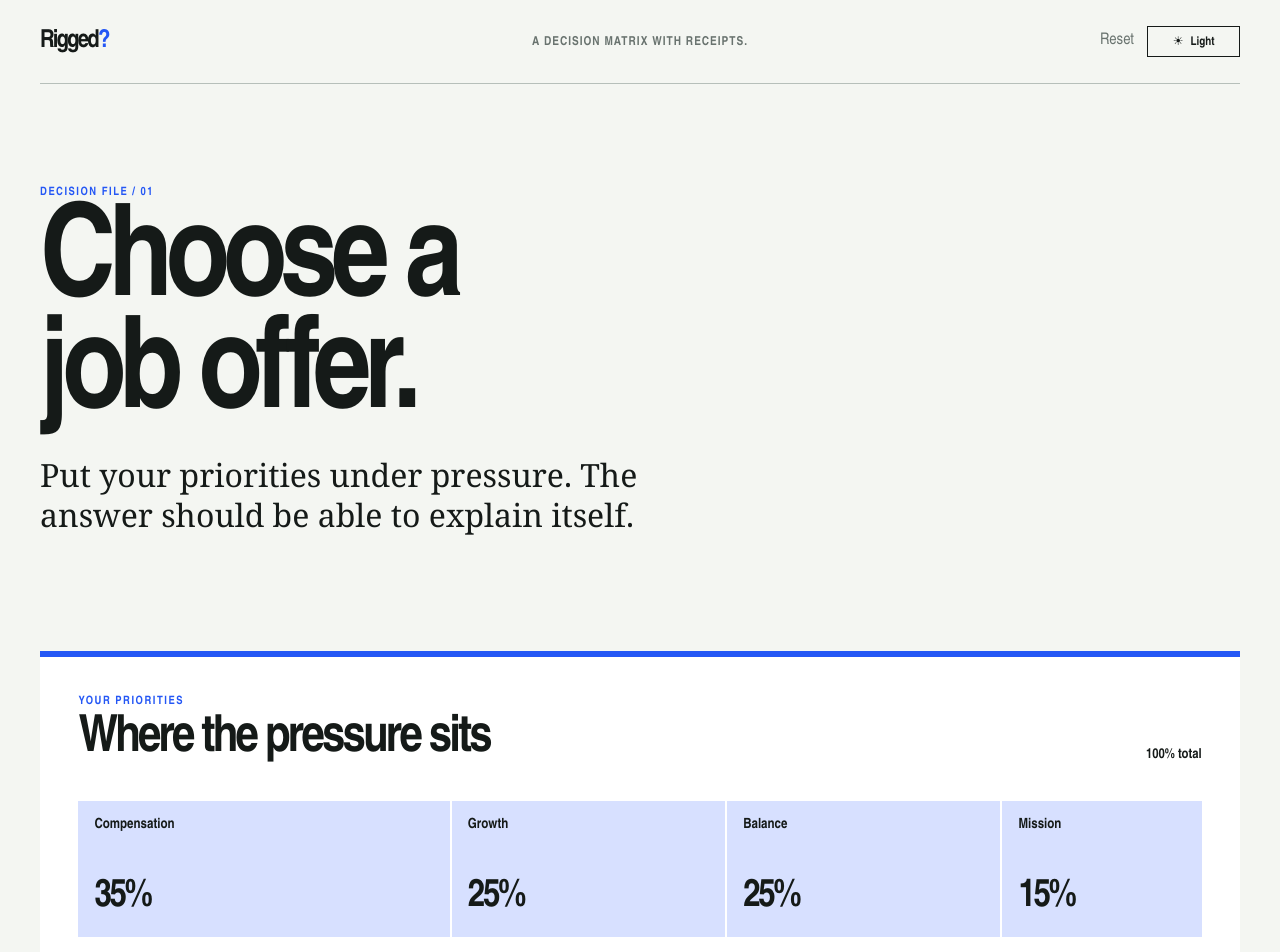
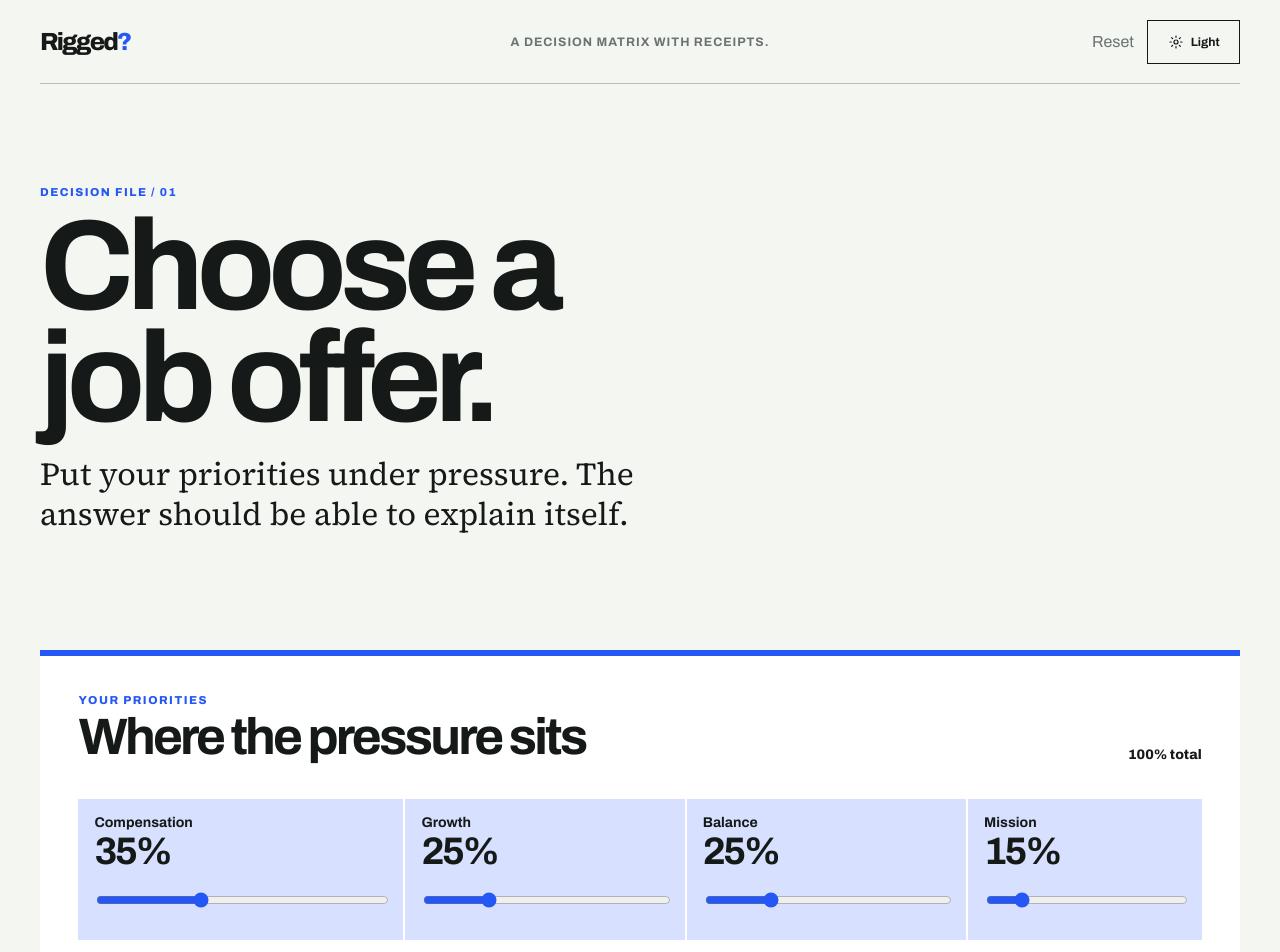
Before and after one commit to Aditya-Ramachandran/Rigged, a React (Vite) app: page / in a window 1280 px wide. Shown: the top 952 px of the page. Built offline with nearby package versions, Linux system fonts and the light colour scheme.

Commit message:
Added fixes
Added fixes

```diff
--- a/package.json
+++ b/package.json
@@ -12,11 +12,15 @@
     "test:watch": "vitest"
   },
   "dependencies": {
+    "@fontsource/archivo": "^5.3.0",
+    "@fontsource/source-serif-4": "^5.3.0",
     "react": "19.3.0",
     "react-dom": "19.3.0"
   },
   "devDependencies": {
     "@eslint/js": "10.0.1",
+    "@testing-library/react": "^16.3.3",
+    "@testing-library/user-event": "^14.6.7",
     "@types/node": "25.5.0",
     "@types/react": "19.3.0",
     "@types/react-dom": "19.3.0",
@@ -25,6 +29,7 @@
     "eslint-plugin-react-hooks": "7.1.1",
     "eslint-plugin-react-refresh": "0.5.6",
     "globals": "17.12.0",
+    "jsdom": "^30.0.1",
     "typescript": "6.0.3",
     "typescript-eslint": "8.70.0",
     "vite": "8.3.0",
--- a/src/App.tsx
+++ b/src/App.tsx
@@ -9,7 +9,7 @@ const weight = (bp: number) => `${(bp / 100).toFixed(2).replace(/\.00$/, '').rep
 
 function systemTheme(): Theme { return window.matchMedia('(prefers-color-scheme: dark)').matches ? 'dark' : 'light' }
 function initialAppearance(): { theme: Theme; manual: boolean } { try { const saved: unknown = JSON.parse(localStorage.getItem(APPEARANCE_KEY) ?? 'null'); if (typeof saved === 'object' && saved !== null && 'theme' in saved && (saved.theme === 'light' || saved.theme === 'dark')) return { theme: saved.theme, manual: true } } catch { /* use system */ } return { theme: systemTheme(), manual: false } }
-function ThemeIcon({ dark }: { dark: boolean }) { return <span className="theme-icon" aria-hidden="true"><span>{dark ? '☾' : '☀'}</span><span>{dark ? 'Dark' : 'Light'}</span></span> }
+function ThemeIcon({ dark }: { dark: boolean }) { return <span className="theme-icon" aria-hidden="true"><svg viewBox="0 0 24 24" fill="none"><path d={dark ? 'M20 15A8 8 0 1 1 9 4a6 6 0 0 0 11 11Z' : 'M12 3v2m0 14v2m9-9h-2M5 12H3m15.4-6.4-1.4 1.4M7 17l-1.4 1.4m0-12.8L7 7m10 10 1.4 1.4'} stroke="currentColor" strokeWidth="1.8" strokeLinecap="round" /><circle cx="12" cy="12" r="3" stroke="currentColor" strokeWidth="1.8" /></svg><span>{dark ? 'Dark' : 'Light'}</span></span> }
 function uniqueId(): string { return typeof crypto.randomUUID === 'function' ? crypto.randomUUID() : `criterion-${Date.now()}-${Math.random().toString(36).slice(2)}` }
 function withoutKey<T>(record: Record<string, T>, key: string): Record<string, T> { return Object.fromEntries(Object.entries(record).filter(([entryKey]) => entryKey !== key)) }
 const codePointLength = (value: string) => Array.from(value).length
@@ -28,6 +28,7 @@ export default function App() {
   const [errors, setErrors] = useState<Record<CriterionId, string>>({})
   const [optionDrafts, setOptionDrafts] = useState<Record<string, string>>({})
   const [optionErrors, setOptionErrors] = useState<Record<string, string>>({})
+  const [announcement, setAnnouncement] = useState('')
   const names = useRef(new Map<CriterionId, HTMLInputElement>())
   const firstPersistenceRun = useRef(true)
 
@@ -85,15 +86,16 @@ export default function App() {
     const explanation = generateExplanation({ decision, scores: scores.value, sensitivity: sensitivity.value })
     return explanation.ok ? { scores: scores.value, sensitivity: sensitivity.value, explanation: explanation.value } : null
   }, [decision])
+  useEffect(() => { if (!analysis) return; const timer = window.setTimeout(() => setAnnouncement(`${analysis.explanation.verdictHeadline} ${analysis.explanation.sensitivityStatement}`), 350); return () => window.clearTimeout(timer) }, [analysis])
 
-  return <div className="app-shell">
+  return <div className="app-shell"><p className="sr-only" aria-live="polite">{announcement}</p>
     <a className="skip-link" href="#main-content">Skip to priorities</a>
     <header className="site-header"><a className="wordmark" href="#main-content" aria-label="Rigged? home">Rigged<span>?</span></a><p className="header-note">A decision matrix with receipts.</p><div className="header-actions"><button className="reset-button" type="button" onClick={resetDecision}>Reset</button><button className="theme-toggle" type="button" aria-pressed={theme === 'dark'} aria-label={theme === 'light' ? 'Switch to dark mode' : 'Switch to light mode'} onClick={toggleTheme}><ThemeIcon dark={theme === 'dark'} /></button></div></header>
     <main id="main-content">{showNotice && persistence === 'recovered-invalid' && <div className="storage-notice" role="status">We couldn’t read your saved decision, so the sample was restored.<button type="button" onClick={() => setShowNotice(false)}>Dismiss</button></div>}{showNotice && persistence === 'unavailable' && <div className="storage-notice" role="status">Your changes are available for this visit, but this browser can’t save them locally.<button type="button" onClick={() => setShowNotice(false)}>Dismiss</button></div>}
       <section className="case-intro" aria-labelledby="page-title"><p className="kicker">Decision file / 01</p><h1 id="page-title">{decision.title}.</h1><p className="intro-copy">Put your priorities under pressure. The answer should be able to explain itself.</p></section>
       <section className="priority-sheet" aria-labelledby="priority-title">
         <div className="section-heading"><div><p className="kicker">Your priorities</p><h2 id="priority-title">Where the pressure sits</h2></div><p className="total" aria-live="polite">{weight(decision.criteria.reduce((sum, criterion) => sum + criterion.weightBp, 0))} total</p></div>
-        <div className="pressure-rail" aria-label="Priority weight distribution">{decision.criteria.map((criterion) => <div key={criterion.id} className="rail-segment" style={{ flexGrow: criterion.weightBp }}><span>{criterion.name}</span><strong>{weight(criterion.weightBp)}</strong></div>)}</div>
+        <div className="pressure-rail" aria-label="Priority weight distribution">{decision.criteria.map((criterion) => <div key={criterion.id} className="rail-segment" style={{ flexGrow: criterion.weightBp }}><span>{criterion.name}</span><strong>{weight(criterion.weightBp)}</strong><input className="rail-divider" aria-label={`Adjust ${criterion.name} weight`} aria-valuetext={`${criterion.name}: ${weight(criterion.weightBp)}. Other priorities rebalance automatically.`} type="range" min="0" max="10000" step="100" value={criterion.weightBp} onChange={(event) => setWeight(criterion.id, Number(event.target.value))} /></div>)}</div>
         <fieldset className="priority-controls"><legend>Adjust your priorities</legend>{decision.criteria.map((criterion) => <div className="priority-control" key={criterion.id}><label htmlFor={`name-${criterion.id}`}>Priority name</label><div className="control-row"><input id={`name-${criterion.id}`} ref={(element) => { if (element) names.current.set(criterion.id, element); else names.current.delete(criterion.id) }} value={drafts[criterion.id] ?? criterion.name} aria-invalid={Boolean(errors[criterion.id])} onChange={(event) => setDrafts((current) => ({ ...current, [criterion.id]: event.target.value }))} onBlur={() => commitName(criterion.id)} onKeyDown={(event) => { if (event.key === 'Enter') { event.preventDefault(); commitName(criterion.id) } }} /><button type="button" onClick={() => removeCriterion(criterion.id)} disabled={decision.criteria.length <= 2}>Remove</button></div>{errors[criterion.id] && <p className="field-error" role="alert">{errors[criterion.id]}</p>}<label className="weight-control" htmlFor={`weight-${criterion.id}`}><span>{weight(criterion.weightBp)}</span><input id={`weight-${criterion.id}`} type="range" min="0" max="10000" step="100" value={criterion.weightBp} aria-valuetext={`${criterion.name}, ${weight(criterion.weightBp)}. Other priorities rebalance automatically.`} onChange={(event) => setWeight(criterion.id, Number(event.target.value))} /></label></div>)}</fieldset>
         <button className="add-priority" type="button" onClick={addCriterion} disabled={decision.criteria.length >= 8}>Add a priority <span aria-hidden="true">+</span></button>
         <p className="sheet-note">Every adjustment keeps the total at exactly 100%. The other priorities rebalance proportionally.</p>
--- /dev/null
+++ b/src/release-final.css
@@ -0,0 +1 @@
+.reset-button{min-height:44px;min-width:44px}.rail-divider{cursor:ew-resize;touch-action:none}.theme-icon svg{display:block;transition:transform 180ms ease}.theme-toggle[aria-pressed='true'] .theme-icon svg{transform:rotate(-18deg)}@media(prefers-reduced-motion:reduce){.theme-icon svg{transition:none}}
--- /dev/null
+++ b/src/release.css
@@ -0,0 +1 @@
+.rail-divider{width:100%;min-height:44px;margin-top:.35rem;accent-color:#151a18}.score-strip span{min-height:44px}.control-row button,.add-priority,.theme-toggle,.storage-notice button{min-height:44px}.storage-notice{display:flex;align-items:center;justify-content:space-between;gap:1rem}.storage-notice button{border:1px solid currentColor;background:transparent;color:inherit;cursor:pointer}.trial-rail{display:flex;min-height:3.5rem;margin-top:1rem}.trial-rail span{flex:1;padding:.55rem;background:var(--verdict-alt);border-right:1px solid var(--verdict-card);font-size:.75rem;font-weight:700;overflow-wrap:anywhere}
```
Also changed, not shown: src/main.tsx (+7 -0 lines), 2 other files (tests, documents, lock files or other folders).
